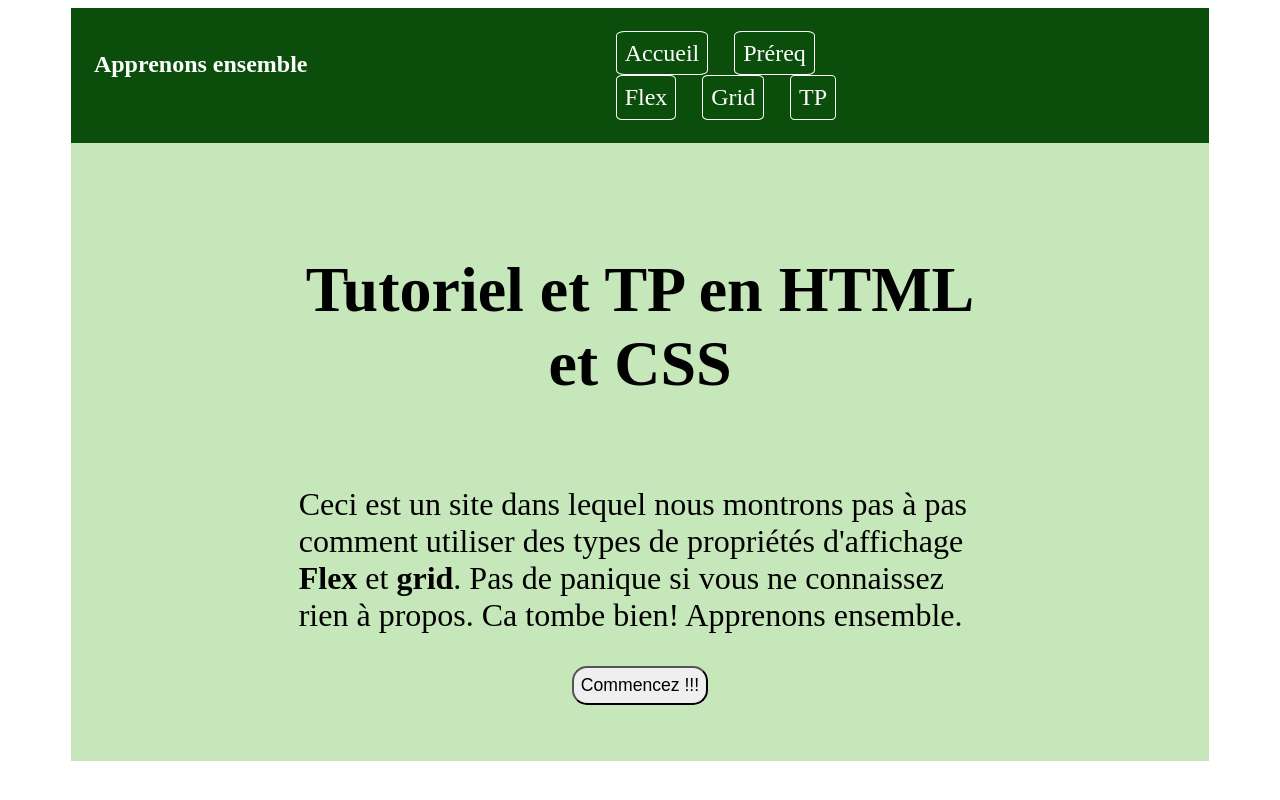
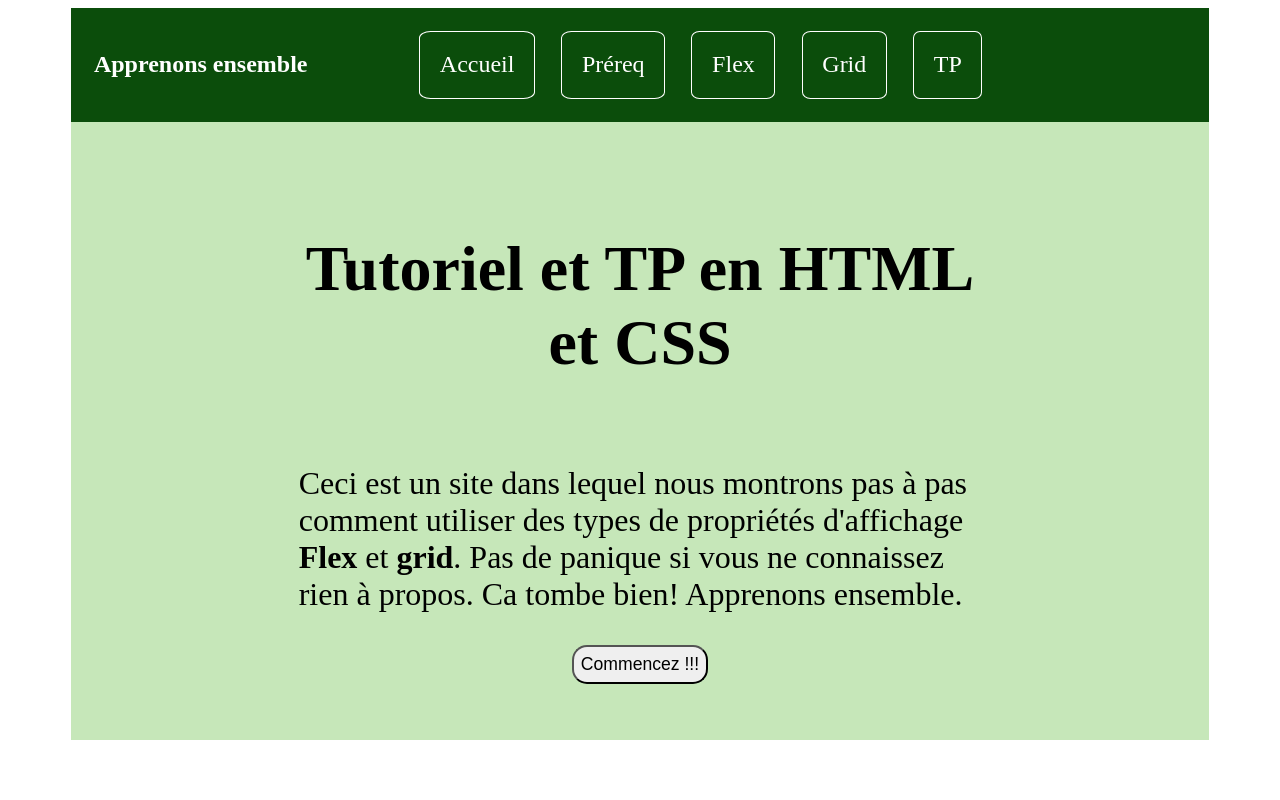
Before and after one commit to Edoucompte/Html-and-CSS-tutorials, a plain HTML site: page index.html in a window 1280 px wide. Shown: the top 800 px of the page. Drawn offline with Linux system fonts and the light colour scheme.

Commit message:
Menu flexible mieux

```diff
--- a/style.css
+++ b/style.css
@@ -107,7 +107,8 @@ nav{
 nav ul{
     display: flex;
     flex-wrap: wrap;
-    gap: 10%;
+    flex-basis: 60%;
+    gap: 4%;
     margin: auto;
     padding: 0;
     list-style: none;
```
